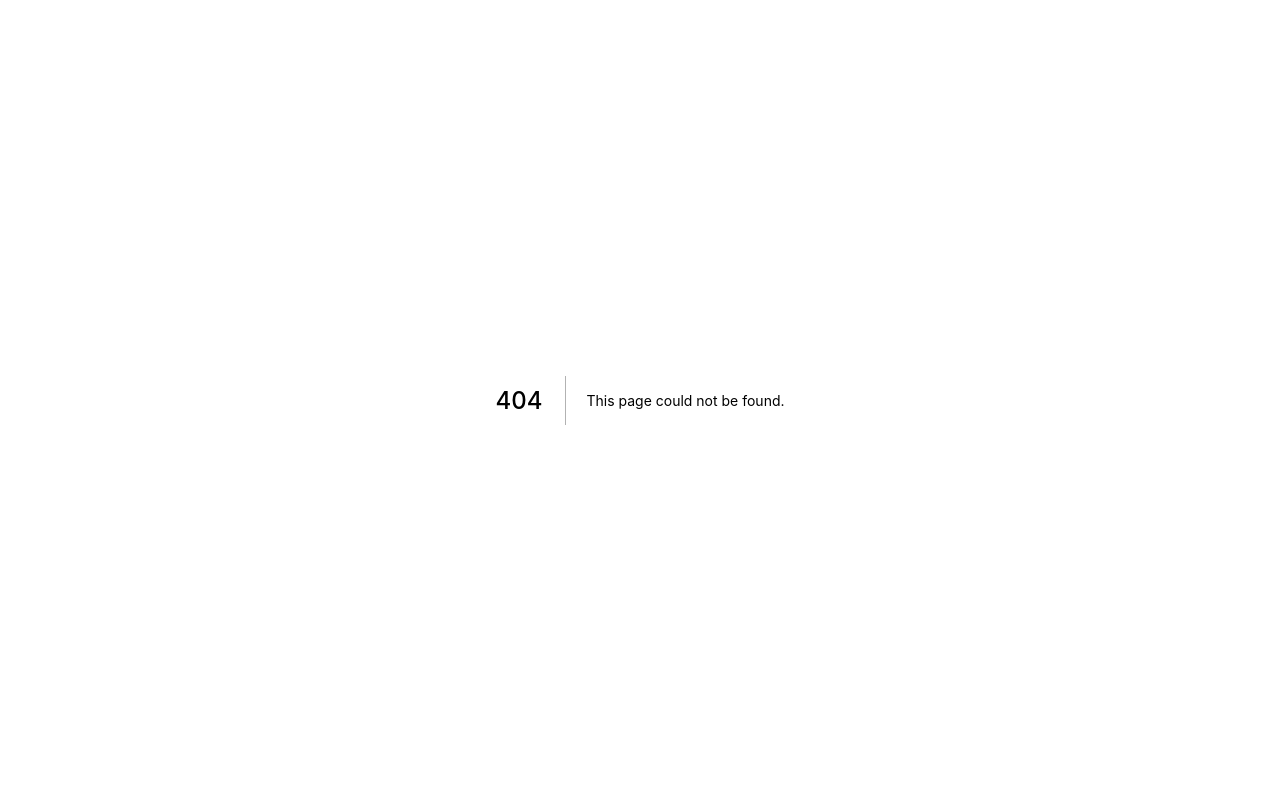
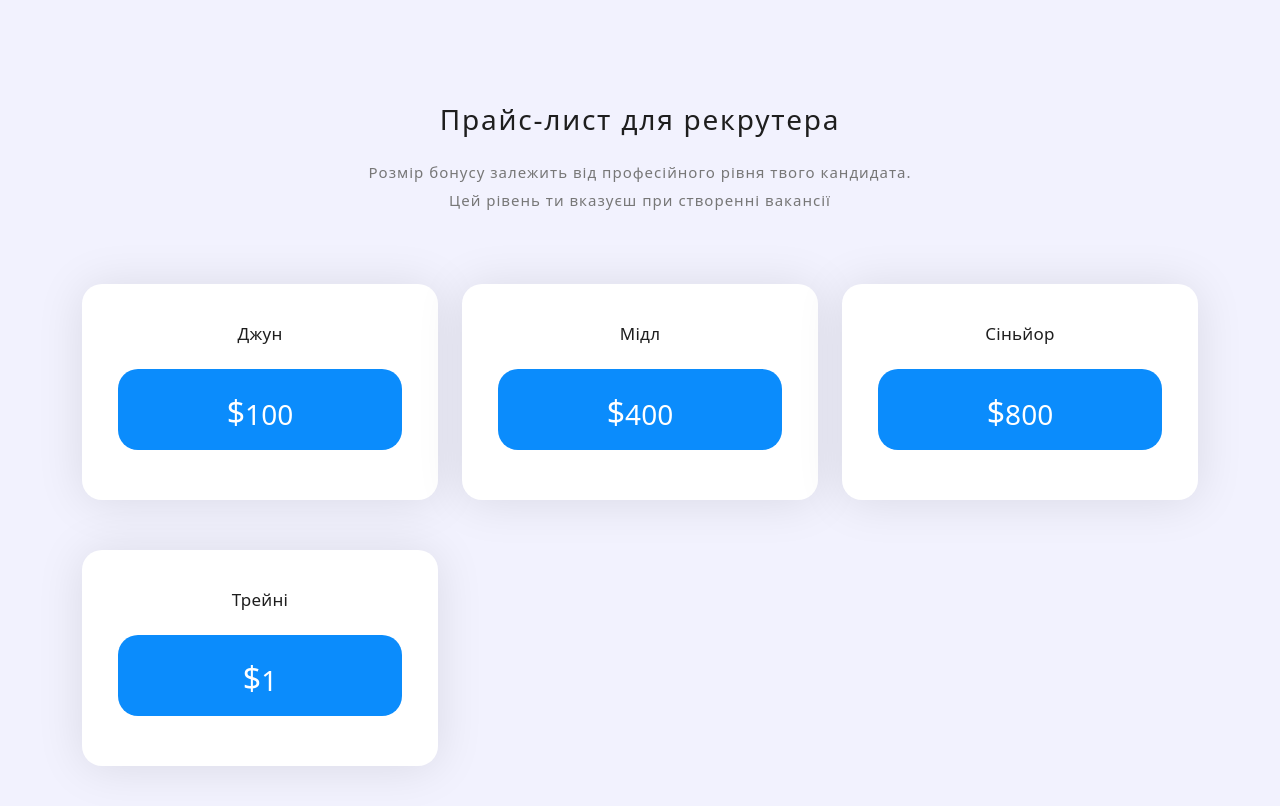
Before and after one commit to ITinderorg/ITinderWebsite, a Next.js app: page /home/components/pricing/Pricing in a window 1280 px wide. Before the commit this address had no page. Shown: the top 806 px of the page. Built offline with nearby package versions, Linux system fonts and the light colour scheme.

Commit message:
Added pricing

```diff
--- a/src/pages/home/HomePage.jsx
+++ b/src/pages/home/HomePage.jsx
@@ -2,10 +2,12 @@ import React from "react";
 import Footer from "../../components/footer/footer";
 import Blog from "./components/blog/Blog";
 import Counter from "./components/counter/Counter";
+import Pricing from "./components/pricing/Pricing";
 
 const HomePage = ({ data }) => {
   return (
     <>
+      <Pricing />
       <Counter stats={data.stats} />
       <Blog />
       <Footer />
--- /dev/null
+++ b/src/pages/home/components/pricing/Pricing.jsx
@@ -0,0 +1,75 @@
+import "./Pricing.module.css";
+import { Container, Row, Col } from "react-bootstrap";
+
+const Pricing = () => {
+  const pricings = [
+    {
+      title: "Джун",
+      price: 100,
+      currency: "$",
+    },
+    {
+      title: "Мідл",
+      price: 400,
+      currency: "$",
+    },
+    {
+      title: "Сіньйор",
+      price: 800,
+      currency: "$",
+    },
+    {
+      title: "Трейні",
+      price: 1,
+      currency: "$",
+    },
+  ];
+  return (
+    <section className="section colored" id="pricing-plans">
+      <Container>
+        <Row>
+          <Col lg={12}>
+            <div className="center-heading">
+              <h2 className="section-title">Прайс-лист для рекрутера</h2>
+            </div>
+          </Col>
+          <Col lg={6} className="offset-lg-3">
+            <div className="center-text">
+              <p>
+                Розмір бонусу залежить від професійного рівня твого кандидата.
+                Цей рівень ти вказуєш при створенні вакансії
+              </p>
+            </div>
+          </Col>
+        </Row>
+
+        <Row class="row">
+          {pricings.map((item) => {
+            return (
+              <Col
+                lg={4}
+                md={6}
+                sm={12}
+                data-scroll-reveal="enter bottom move 50px over 0.6s after 0.2s"
+              >
+                <div className="pricing-item">
+                  <div className="pricing-header">
+                    <h3 className="pricing-title">{item.title}</h3>
+                  </div>
+                  <div className="pricing-body">
+                    <div className="price-wrapper">
+                      <span className="currency">{item.currency}</span>
+                      <span className="price">{item.price}</span>
+                    </div>
+                  </div>
+                </div>
+              </Col>
+            );
+          })}
+        </Row>
+      </Container>
+    </section>
+  );
+};
+
+export default Pricing;
```
Also changed, not shown: src/pages/home/components/pricing/Pricing.module.css (added).
